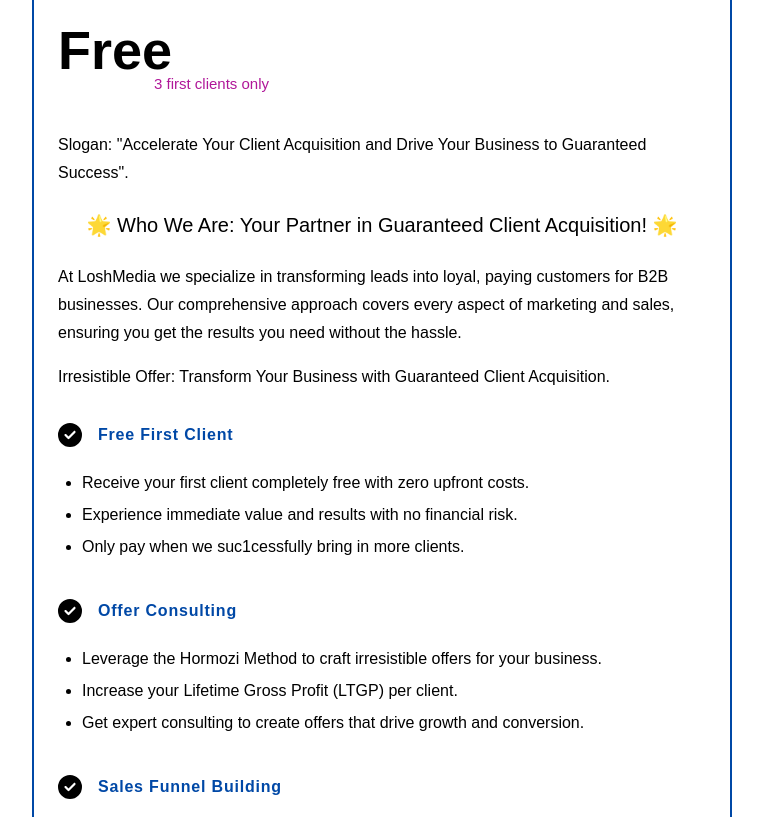
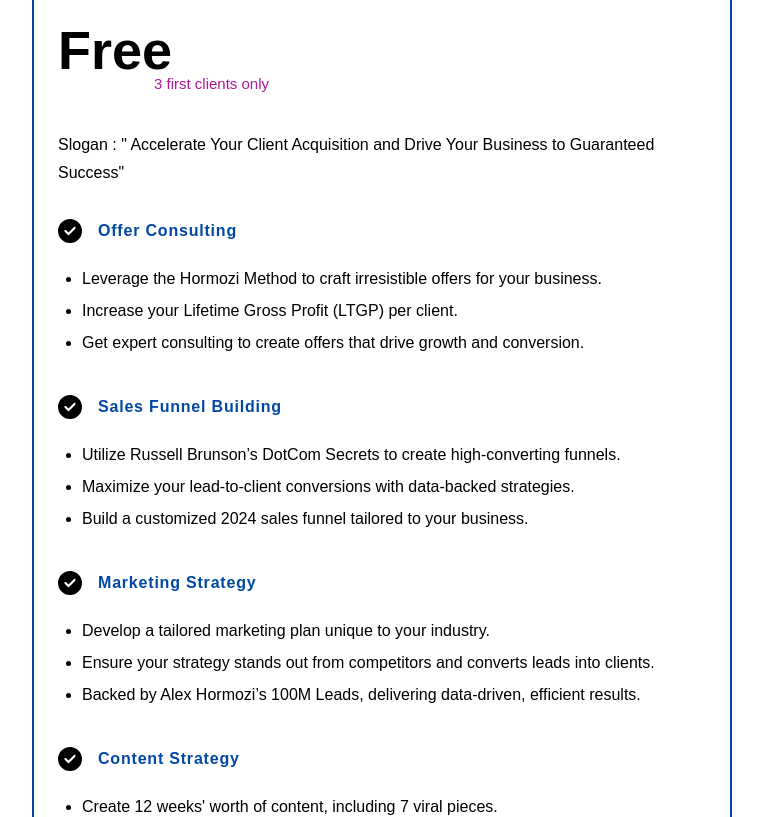
Before and after one commit to ayouub-bk/LoschMedia_Agency, a React (Vite) app: page /Pricing in a window 1280 px wide. Shown: the part 540-1357 px from the top of the page, without its empty margins (258-1021 px from the left). Built offline with nearby package versions, Linux system fonts and the light colour scheme.

Commit message:
fixed pricing-page

```diff
--- a/src/data.js
+++ b/src/data.js
@@ -103,23 +103,11 @@
 export const Offers = [
   {
     start: [
-      'Slogan: "Accelerate Your Client Acquisition and Drive Your Business to Guaranteed Success".',
-      "🌟 Who We Are: Your Partner in Guaranteed Client Acquisition! 🌟",
-      "At LoshMedia we specialize in transforming leads into loyal, paying customers for B2B businesses. Our comprehensive approach covers every aspect of marketing and sales, ensuring you get the results you need without the hassle.",
-      "Irresistible Offer: Transform Your Business with Guaranteed Client Acquisition.",
+      ' Slogan : " Accelerate Your Client Acquisition and Drive Your Business to Guaranteed Success"',
     ],
 
     titel: "UCGE",
     elemet: [
-      {
-        subtitle: "Free First Client",
-        name: "",
-        description: [
-          "Receive your first client completely free with zero upfront costs.",
-          "Experience immediate value and results with no financial risk.",
-          "Only pay when we suc1cessfully bring in more clients.",
-        ],
-      },
       {
         subtitle: "Offer Consulting",
         name: "",
@@ -236,11 +224,11 @@
         ],
       },
       {
-        name: "Free Access to AI Tools",
+        name: "Integrate AI into Your Business for Free",
         description: [
-          "Get free access to top AI tools valued at $500+.",
-          "Use advanced AI to enhance your marketing and content creation.",
-          "Receive a 101 AI Prompts Guidebook tailored to your industry.",
+          "$500+ Value: Gain access to top AI tools that support your social media growth throughout our partnership at no cost.",
+          "AI Workflow Integration: Streamline your processes with integrated AI workflows tailored to your business needs.",
+          "AI Prompts Guide Book: 101 AI prompts tailored to any niche to enhance your content creation.",
         ],
       },
       {
--- a/src/pages/Pricing.jsx
+++ b/src/pages/Pricing.jsx
@@ -102,15 +102,15 @@
               <div>
                 {offer.Guarunti && (
                   <div>
-                    <h2
+                    {/* <h2
                       className={`text-[25px] font-bold mb-2 ml-4 text-secondary  cursor-pointer`}
                     >
                       {" "}
                       Guarunti{" "}
-                    </h2>
-                    <h3 className="text-highlight text-[20px] my-4 ">
+                    </h2> */}
+                    {/* <h3 className="text-highlight text-[20px] my-4 ">
                       1 - Results-Only Guarantee
-                    </h3>
+                    </h3> */}
                   </div>
                 )}
                 {offer.Guarunti?.map((G) => {
@@ -131,7 +131,6 @@
                   );
                 })}
               </div>
-
               <div className="min-h-[230px] flex flex-col gap-4  ">
                 <h2
                   className={` ml-4 text-[25px] font-bold ${
```
